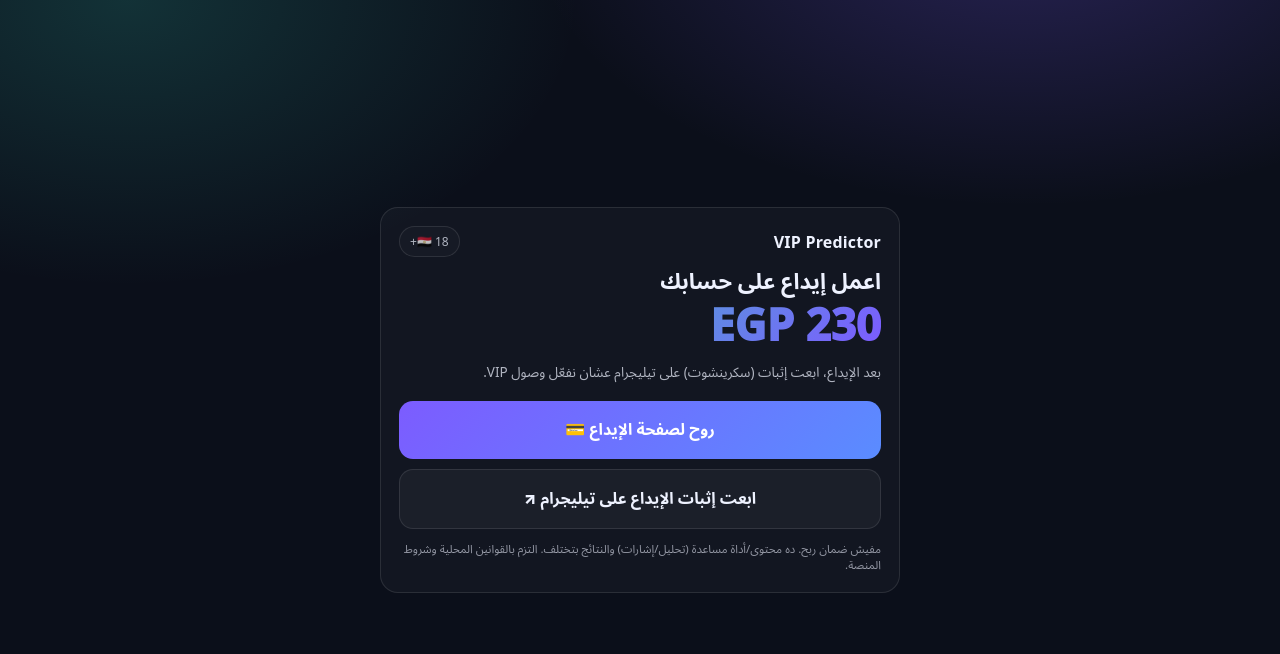
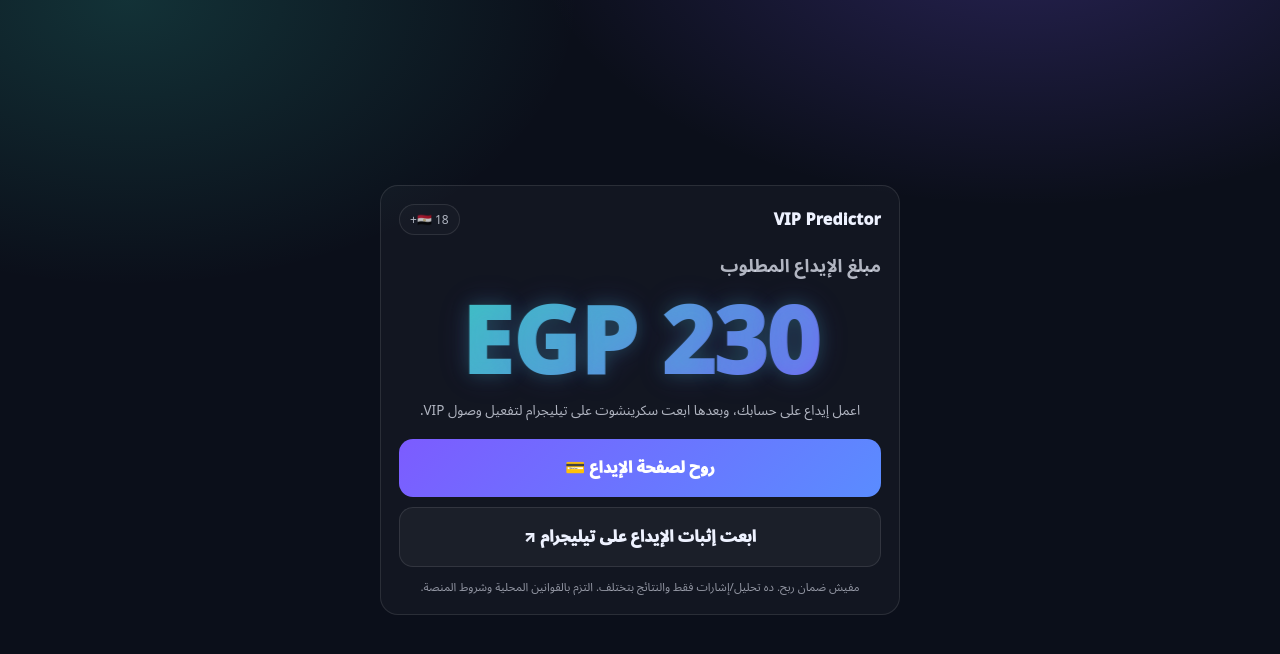
Before and after one commit to kzgnss/TEST2, a plain HTML site: page index.html in a window 1280 px wide. Drawn offline with Linux system fonts and the light colour scheme.

Commit message:
Update index.html

```diff
--- a/index.html
+++ b/index.html
@@ -37,9 +37,9 @@
     }
     .top{
       display:flex;align-items:center;justify-content:space-between;gap:10px;
-      margin-bottom:10px;
+      margin-bottom:12px;
     }
-    .brand{font-weight:900;letter-spacing:.2px}
+    .brand{font-weight:950;letter-spacing:.2px}
     .tag{
       font-size:12px;color:var(--muted);
       border:1px solid var(--border);
@@ -47,22 +47,48 @@
       background:rgba(255,255,255,.02);
       white-space:nowrap;
     }
-    h1{margin:0 0 8px;font-size:22px;line-height:1.2}
+
+    h1{margin:0 0 10px;font-size:18px;color:var(--muted);font-weight:800}
+
+    /* LOUD AMOUNT */
     .sum{
-      margin:0 0 12px;
-      font-size:44px;font-weight:950;line-height:1;
-      background:linear-gradient(135deg,var(--b),var(--a));
-      -webkit-background-clip:text;background-clip:text;color:transparent;
+      margin:0 0 14px;
+      font-weight:1000;
+      line-height:0.95;
+      text-align:center;
+
+      /* responsive huge size */
+      font-size: clamp(54px, 10vw, 92px);
+
+      /* gradient text */
+      background: linear-gradient(135deg, var(--b), var(--a));
+      -webkit-background-clip:text;
+      background-clip:text;
+      color:transparent;
+
+      /* glow */
+      text-shadow:
+        0 0 18px rgba(53,208,186,.22),
+        0 0 32px rgba(124,92,255,.18);
+
+      /* subtle pulse */
+      animation: pulse 1.7s ease-in-out infinite;
     }
-    .txt{margin:0 0 14px;color:var(--muted);font-size:13.5px}
+    @keyframes pulse{
+      0%,100%{transform:scale(1); filter:brightness(1)}
+      50%{transform:scale(1.03); filter:brightness(1.12)}
+    }
+
+    .txt{margin:0 0 14px;color:var(--muted);font-size:13.5px;text-align:center}
+
     .btns{display:grid;gap:10px}
-    a,button{font:inherit}
+    a{font:inherit}
     .btn{
       display:flex;align-items:center;justify-content:center;gap:10px;
       padding:12px 14px;border-radius:14px;
       text-decoration:none;
-      font-weight:900;
-      border:0;cursor:pointer;
+      font-weight:950;
+      border:0;
     }
     .deposit{
       background:linear-gradient(135deg,var(--a),#5a8cff);
@@ -78,6 +104,7 @@
       color:rgba(238,242,255,.58);
       font-size:11.5px;
       line-height:1.45;
+      text-align:center;
     }
   </style>
 </head>
@@ -88,11 +115,11 @@
       <div class="tag">🇪🇬 18+</div>
     </div>
 
-    <h1>اعمل إيداع على حسابك</h1>
+    <h1>مبلغ الإيداع المطلوب</h1>
     <div class="sum">230 EGP</div>
 
     <p class="txt">
-      بعد الإيداع، ابعت إثبات (سكرينشوت) على تيليجرام عشان نفعّل وصول VIP.
+      اعمل إيداع على حسابك، وبعدها ابعت سكرينشوت على تيليجرام لتفعيل وصول VIP.
     </p>
 
     <div class="btns">
@@ -108,7 +135,7 @@
     </div>
 
     <p class="fine">
-      مفيش ضمان ربح. ده محتوى/أداة مساعدة (تحليل/إشارات) والنتائج بتختلف. التزم بالقوانين المحلية وشروط المنصة.
+      مفيش ضمان ربح. ده تحليل/إشارات فقط والنتائج بتختلف. التزم بالقوانين المحلية وشروط المنصة.
     </p>
   </div>
 </body>
```
